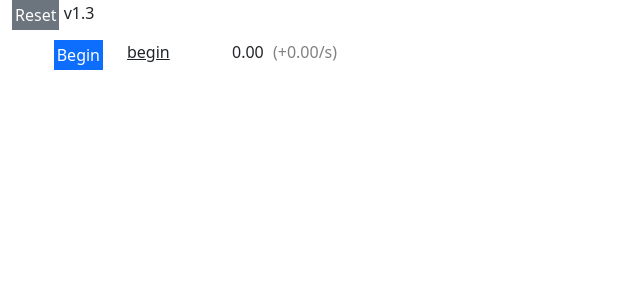
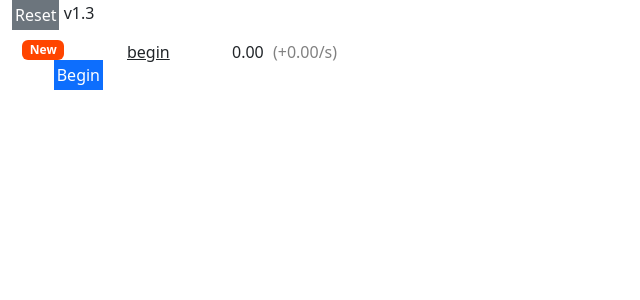
Before and after one commit to gcottrell13/idlefactorygame, a React app: page / in a window 1280 px wide. Shown: the top 300 px of the page, without its empty margins (0-640 px from the left). Built offline with nearby package versions, Linux system fonts and the light colour scheme.

Commit message:
"new" badge

```diff
--- a/src/assembly.ts
+++ b/src/assembly.ts
@@ -36,6 +36,8 @@ interface State {
     // undefined objects will check each tick if they should be revealed
     visible: partialItems<boolean>;
 
+    acknowledged: partialItems<boolean>;
+
     // how many of each item has been made
     amountCreated: partialItems<number>;
 }
@@ -49,6 +51,7 @@ const defaultState = {
     storage: {},
     productionProgress: {},
     amountCreated: {},
+    acknowledged: {},
 } satisfies State;
 
 const ex = localStorage.getItem('state');
@@ -309,6 +312,10 @@ export function useProduction(ticksPerSecond: number) {
             amountThatWeHave,
         } = stateRef.current;
 
+        let discoveredSomething = true;
+
+        while (discoveredSomething) {
+            discoveredSomething = false;
             GAME.allItemNames.forEach(itemName => {
                 if (visible[itemName] === undefined) {
                     if ((amountThatWeHave[itemName] ?? 0) <= 0) {
@@ -319,13 +326,21 @@ export function useProduction(ticksPerSecond: number) {
                         const unlockedWith = GAME.unlockedWith(itemName).every(x => amountThatWeHave[x] ?? 0);
                         if (haveBuilding && unlockedWith && (keys(recipe).length === 0 || haveIngredients)) {
                             markVisibility(itemName, true);
+                            discoveredSomething = true;
                         }
                     }
                     else {
                         markVisibility(itemName, true);
+                        discoveredSomething = true;
                     }
                 }
             });
+        }
+    };
+
+    const acknowledgeItem = (item: Items) => {
+        stateRef.current.acknowledged[item] = true;
+        setState();
     };
 
     useEffect(
@@ -351,5 +366,14 @@ export function useProduction(ticksPerSecond: number) {
         []
     );
 
-    return { ...stateRef.current, addAmount, addAssemblers, resetAll, makeItemByhand, canMakeItemByHand, addContainer };
+    return {
+        ...stateRef.current,
+        addAmount,
+        addAssemblers,
+        resetAll,
+        makeItemByhand,
+        canMakeItemByHand,
+        addContainer,
+        acknowledgeItem,
+    };
 }
--- a/src/css.css
+++ b/src/css.css
@@ -20,6 +20,10 @@ button.make-by-hand {
 .item-max {
     color: gray;
     margin-left: 5px;
+}
+
+.badge.new-item-badge {
+    background-color: orangered !important;
 }
 
 .game-container .item-row:nth-of-type(even) {
--- a/src/index.tsx
+++ b/src/index.tsx
@@ -29,6 +29,8 @@ function ItemDisplay({
     makeByHand,
     progress = {},
     storage,
+    onMouseover,
+    isAcked,
 }: {
     amt: number,
     itemName: Items,
@@ -38,6 +40,8 @@ function ItemDisplay({
     makeByHand: null | func,
     progress: partialItems<number | null> | undefined,
     storage: partialItems<number>,
+    onMouseover: func | undefined,
+    isAcked: boolean,
 }) {
 
     const makeByHandButton = makeByHand && (
@@ -162,8 +166,11 @@ function ItemDisplay({
     );
 
     return (
-        <Row className='item-row'>
+        <Row className='item-row' onMouseEnter={onMouseover}>
             <Col xs={1}>
+                {!isAcked && (
+                    <Badge className={'new-item-badge'}>New</Badge>
+                )}
                 {makeByHandButton}
             </Col>
             <Col xs={1}>
@@ -193,6 +200,7 @@ function ItemDisplay({
 function App() {
     const {
         assemblers, amountThatWeHave, productionProgress, storage, visible,
+        acknowledgeItem, acknowledged,
         addAssemblers, resetAll,
         makeItemByhand, canMakeItemByHand,
         addContainer,
@@ -251,6 +259,8 @@ function App() {
 
         const prodStatus = productionProgress[itemName];
 
+        const isAcked = acknowledged[itemName] === true;
+
         parts.push(
             <ItemDisplay
                 key={itemName}
@@ -264,6 +274,10 @@ function App() {
                 } : null}
                 progress={prodStatus}
                 storage={storage[itemName] ?? {}}
+                isAcked={isAcked}
+                onMouseover={!isAcked ? (() => {
+                    acknowledgeItem(itemName);
+                }) : undefined}
             />
         );
     });
```
Lines whose indentation alone changed are shown as unchanged.
